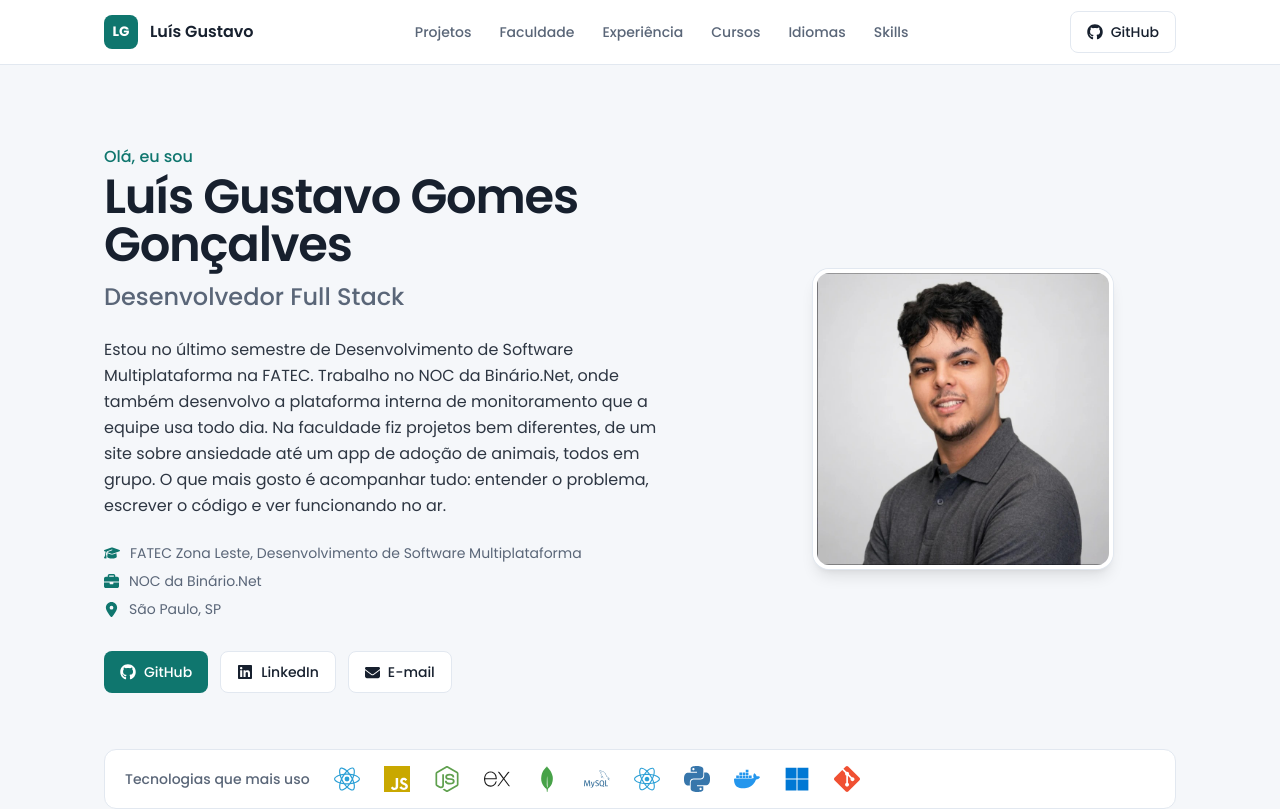
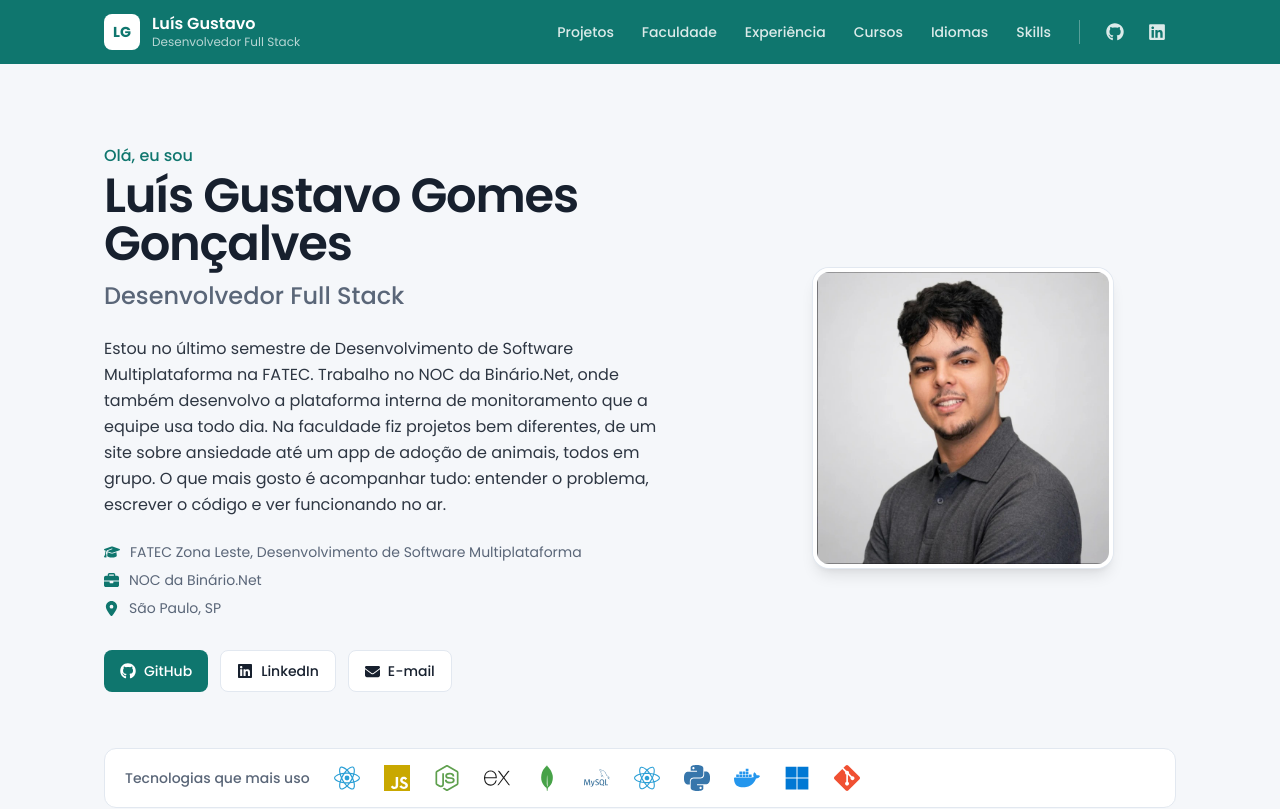
Before and after one commit to lugustavos/portfolio, a React (Vite) app: page / in a window 1280 px wide. Shown: the top 809 px of the page. Built offline with nearby package versions, Linux system fonts and the light colour scheme.

Commit message:
muda o visual da navbar

```diff
--- a/src/components/Navbar.tsx
+++ b/src/components/Navbar.tsx
@@ -1,6 +1,6 @@
 import { useState } from 'react'
 import { Link } from 'react-router-dom'
-import { FaBars, FaGithub, FaXmark } from 'react-icons/fa6'
+import { FaBars, FaGithub, FaLinkedin, FaXmark } from 'react-icons/fa6'
 import { profile } from '../data/profile'
 import { Logo } from './ui/Logo'
 
@@ -17,41 +17,61 @@ export function Navbar() {
   const [open, setOpen] = useState(false)
 
   return (
-    <header className="sticky top-0 z-50 border-b border-line bg-surface/95 backdrop-blur">
-      <nav className="container-content flex h-16 items-center justify-between gap-4">
+    <header className="sticky top-0 z-50 bg-brand text-white">
+      <nav className="container-content flex h-16 items-center justify-between gap-6">
         <Link to={{ pathname: '/', hash: '#top' }} className="flex items-center gap-3" aria-label="Início">
-          <Logo size={34} />
-          <span className="hidden font-semibold sm:inline">{profile.firstName}</span>
+          <Logo size={36} light />
+          <span className="hidden leading-tight sm:block">
+            <span className="block font-semibold">{profile.firstName}</span>
+            <span className="block text-xs text-white/70">Desenvolvedor Full Stack</span>
+          </span>
         </Link>
 
-        <ul className="hidden items-center gap-1 lg:flex">
+        <div className="hidden items-center gap-1 lg:flex">
+          <ul className="flex items-center gap-1">
             {nav.map((item) => (
               <li key={item.hash}>
                 <Link
                   to={{ pathname: '/', hash: item.hash }}
-                className="rounded-md px-3 py-2 text-sm font-medium text-muted transition-colors hover:text-brand"
+                  className="rounded-md px-3 py-2 text-sm font-medium text-white/85 transition-colors hover:bg-white/15 hover:text-white"
                 >
                   {item.label}
                 </Link>
               </li>
             ))}
           </ul>
-
-        <a href={profile.links.github} target="_blank" rel="noreferrer" className="btn-outline hidden lg:inline-flex">
-          <FaGithub size={16} /> GitHub
+          <span className="mx-3 h-6 w-px bg-white/30" />
+          <a
+            href={profile.links.github}
+            target="_blank"
+            rel="noreferrer"
+            aria-label="GitHub"
+            className="rounded-md p-2.5 text-white/85 transition-colors hover:bg-white/15 hover:text-white"
+          >
+            <FaGithub size={18} />
           </a>
+          <a
+            href={profile.links.linkedin}
+            target="_blank"
+            rel="noreferrer"
+            aria-label="LinkedIn"
+            className="rounded-md p-2.5 text-white/85 transition-colors hover:bg-white/15 hover:text-white"
+          >
+            <FaLinkedin size={18} />
+          </a>
+        </div>
 
         <button
-          className="rounded-lg border border-line p-2.5 lg:hidden"
+          className="rounded-md p-2.5 hover:bg-white/15 lg:hidden"
           onClick={() => setOpen((v) => !v)}
           aria-label="Abrir menu"
         >
-          {open ? <FaXmark size={17} /> : <FaBars size={17} />}
+          {open ? <FaXmark size={18} /> : <FaBars size={18} />}
         </button>
       </nav>
 
       {open && (
-        <div className="border-t border-line bg-surface lg:hidden">
+        <div className="border-t border-white/20 bg-brand-dark lg:hidden">
           <ul className="container-content flex flex-col py-2">
             {nav.map((item) => (
               <li key={item.hash}>
@@ -69,6 +89,11 @@ export function Navbar() {
                 GitHub
               </a>
             </li>
+            <li>
+              <a href={profile.links.linkedin} target="_blank" rel="noreferrer" className="block py-3 text-sm font-medium">
+                LinkedIn
+              </a>
+            </li>
           </ul>
         </div>
       )}
--- a/src/components/ui/Logo.tsx
+++ b/src/components/ui/Logo.tsx
@@ -1,9 +1,11 @@
-/** Marca pessoal: as iniciais num quadrado verde. */
-export function Logo({ size = 36 }: { size?: number }) {
+/** Marca pessoal: as iniciais num quadrado. `light` é para usar sobre fundo colorido. */
+export function Logo({ size = 36, light = false }: { size?: number; light?: boolean }) {
   return (
     <span
       style={{ width: size, height: size, fontSize: size * 0.4 }}
-      className="inline-flex items-center justify-center rounded-lg bg-brand font-bold leading-none text-white"
+      className={`inline-flex items-center justify-center rounded-lg font-bold leading-none ${
+        light ? 'bg-white text-brand' : 'bg-brand text-white'
+      }`}
       role="img"
       aria-label="Logo Luís Gustavo"
     >
```
Lines whose indentation alone changed are shown as unchanged.
